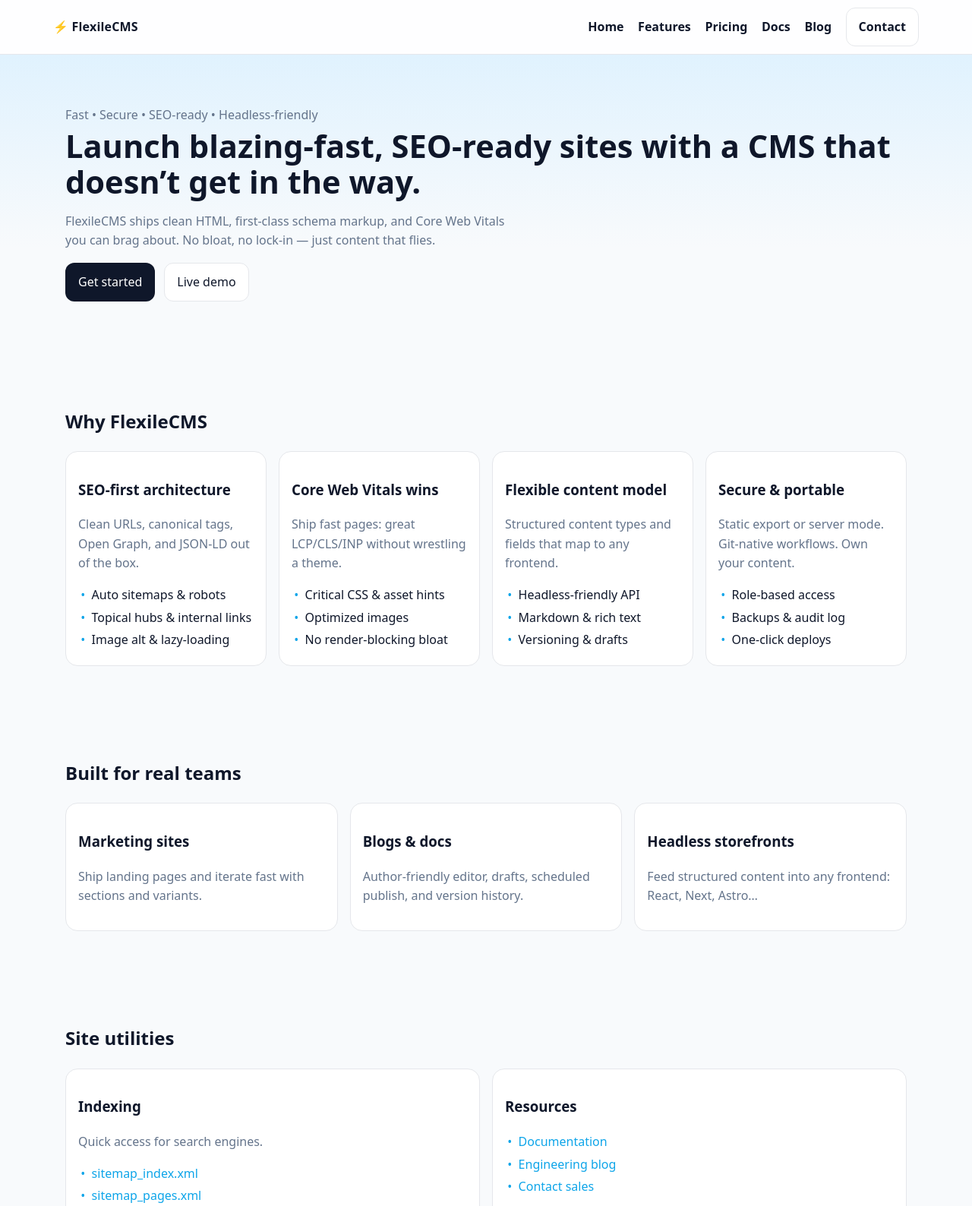
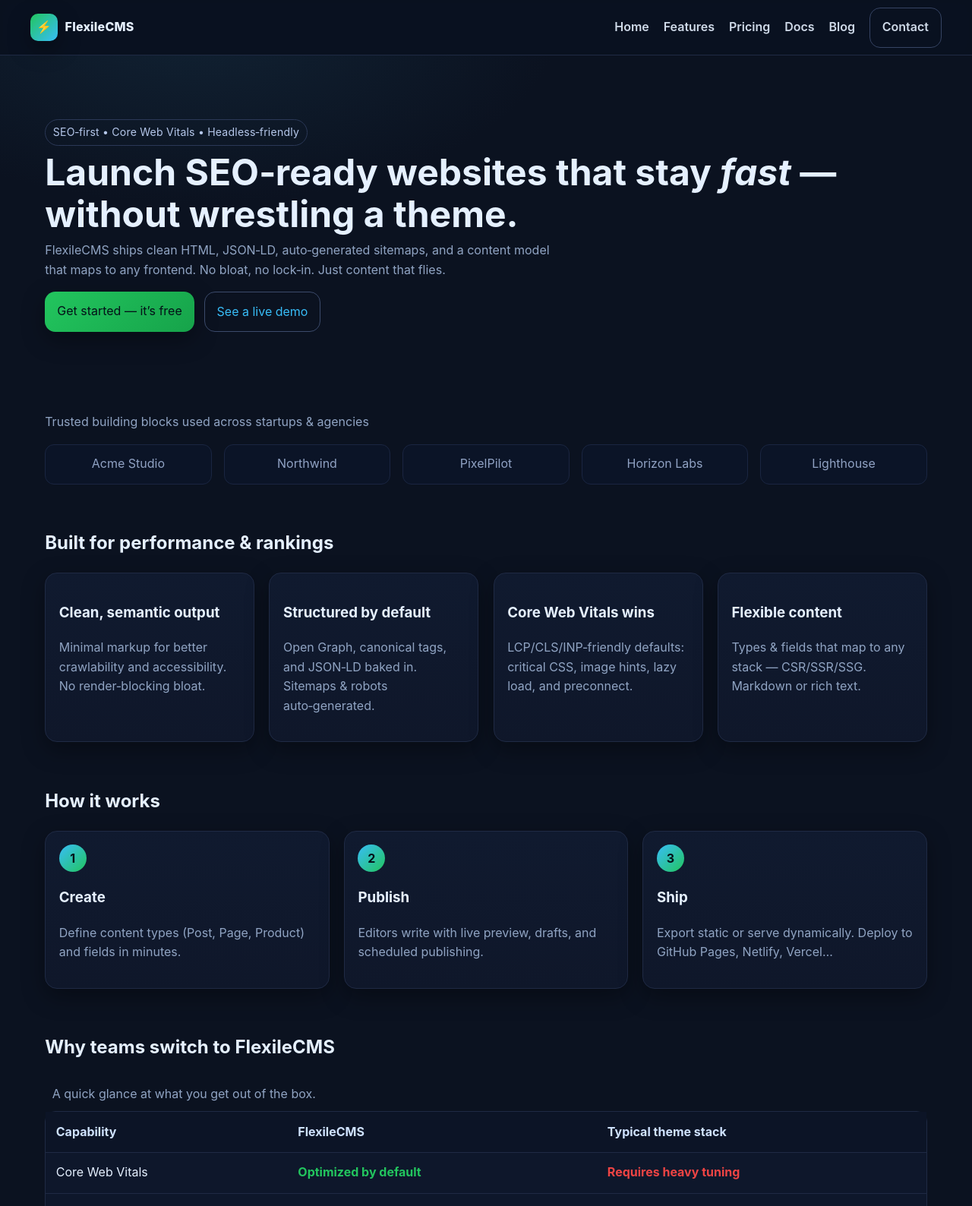
Before and after one commit to JOLTER85/flexilecms.com, a plain HTML site: page index.html in a window 1280 px wide. Shown: the top 1588 px of the page at 76% size. Drawn offline with Linux system fonts and the light colour scheme.

Commit message:
Add files via upload

```diff
--- a/index.html
+++ b/index.html
@@ -3,199 +3,194 @@
 <head>
   <meta charset="utf-8"/>
   <meta name="viewport" content="width=device-width, initial-scale=1"/>
-  <title>FlexileCMS — The fast, SEO‑ready, lightweight CMS</title>
-  <meta name="description" content="FlexileCMS is a fast, lightweight CMS for modern sites. SEO‑ready, secure, and easy to ship. Launch blazing‑fast websites with clean markup and structured data."/>
+  <title>FlexileCMS — Launch SEO‑ready sites that are fast by default</title>
+  <meta name="description" content="FlexileCMS is a lightweight, SEO‑first CMS. Ship blazing‑fast websites with clean HTML, structured data, and Core Web Vitals that stay green."/>
   <link rel="canonical" href="https://flexilecms.com/"/>
   <link rel="icon" href="/assets/favicon.png" type="image/png"/>
-
-  <!-- Open Graph -->
-  <meta property="og:title" content="FlexileCMS — The fast, SEO‑ready, lightweight CMS"/>
-  <meta property="og:description" content="Build blazing‑fast, SEO‑ready websites. Clean structure, great Core Web Vitals, and no bloat."/>
+  <meta property="og:title" content="FlexileCMS — Launch SEO‑ready sites that are fast by default"/>
+  <meta property="og:description" content="Lightweight CMS with clean HTML, JSON‑LD, auto sitemaps, and Core Web Vitals wins."/>
   <meta property="og:url" content="https://flexilecms.com/"/>
   <meta property="og:type" content="website"/>
 
-  <!-- Google Tag Manager (replace GTM-XXXXXXX with your container ID) -->
-  <script>
-  (function(w,d,s,l,i){w[l]=w[l]||[];w[l].push({'gtm.start':new Date().getTime(),event:'gtm.js'});
-  var f=d.getElementsByTagName(s)[0],j=d.createElement(s),dl=l!='dataLayer'?'&l='+l:'';
-  j.async=true;j.src='https://www.googletagmanager.com/gtm.js?id='+i+dl;f.parentNode.insertBefore(j,f);
-  })(window,document,'script','dataLayer','GTM-XXXXXXX');
-  </script>
-  <!-- End GTM -->
+  <!-- Google Tag Manager -->
+  <script>(function(w,d,s,l,i){w[l]=w[l]||[];w[l].push({'gtm.start':new Date().getTime(),event:'gtm.js'});
+  var f=d.getElementsByTagName(s)[0],j=d.createElement(s),dl=l!='dataLayer'?'&l='+l:'';j.async=true;
+  j.src='https://www.googletagmanager.com/gtm.js?id='+i+dl;f.parentNode.insertBefore(j,f);
+  })(window,document,'script','dataLayer','GTM-MQLPR8WC');</script>
+  <!-- End Google Tag Manager -->
 
   <style>
     :root{
-      --fg:#0f172a; --muted:#64748b; --bg:#f8fafc; --card:#fff; --line:#e5e7eb; --accent:#0ea5e9;
+      --bg:#0b1220; --card:#0f172a; --fg:#e5f0ff; --muted:#90a4c3; --line:#1f2a44;
+      --brand:#22c55e; --brand-2:#38bdf8; --shadow:0 10px 30px rgba(0,0,0,.35);
     }
-    *{box-sizing:border-box}
-    html,body{margin:0}
-    body{font-family:system-ui,Segoe UI,Roboto,Arial,sans-serif;background:var(--bg);color:var(--fg);line-height:1.6}
-    a{color:var(--accent);text-decoration:none} a:hover{text-decoration:underline}
-    .container{max-width:1140px;margin:auto;padding:1rem}
-    header{position:sticky;top:0;background:#ffffffcc;backdrop-filter:saturate(180%) blur(8px);border-bottom:1px solid var(--line);z-index:10}
-    .nav{display:flex;align-items:center;justify-content:space-between;padding:.6rem 0;gap:.75rem}
-    .brand{font-weight:900;letter-spacing:.2px}
-    nav a{color:var(--fg);font-weight:600;margin-left:.9rem}
-    .btn{display:inline-block;background:var(--fg);color:#fff;padding:.75rem 1rem;border-radius:12px;border:1px solid #0001}
-    .btn.outline{background:#fff;color:var(--fg);border:1px solid var(--line)}
-    .hero{background:linear-gradient(180deg,#e0f2fe 0,transparent 65%);padding:3.2rem 0}
-    .hero h1{font-size:clamp(1.7rem,3.5vw,2.6rem);line-height:1.12;margin:.3rem 0}
-    .hero p{color:var(--muted);max-width:65ch}
-    .hero-cta{display:flex;gap:.75rem;flex-wrap:wrap;margin-top:1rem}
-    .grid{display:grid;gap:1rem}
-    .cards{grid-template-columns:repeat(auto-fit,minmax(260px,1fr))}
-    .card{background:var(--card);border:1px solid var(--line);border-radius:16px;padding:1rem}
+    *{box-sizing:border-box} html,body{margin:0}
+    body{font-family:Inter,system-ui,Segoe UI,Roboto,Arial,sans-serif;background:linear-gradient(180deg,#0b1220,#0b1220 60%,#0d1526);color:var(--fg);line-height:1.6}
+    a{color:var(--brand-2);text-decoration:none} a:hover{text-decoration:underline}
+    .container{max-width:1200px;margin:auto;padding:1.2rem}
+    header{position:sticky;top:0;background:#0b1220e6;backdrop-filter:saturate(180%) blur(10px);border-bottom:1px solid var(--line);z-index:20}
+    .nav{display:flex;align-items:center;justify-content:space-between;gap:1rem;padding:.6rem 0}
+    .brand{display:flex;align-items:center;gap:.6rem;font-weight:800;letter-spacing:.2px}
+    .brand-badge{display:inline-grid;place-items:center;width:36px;height:36px;border-radius:10px;background:linear-gradient(135deg,var(--brand),var(--brand-2));box-shadow:var(--shadow)}
+    nav a{color:var(--fg);font-weight:600;margin-left:.9rem;opacity:.9} nav a:hover{opacity:1}
+    .btn{display:inline-block;border-radius:14px;padding:.8rem 1rem;border:1px solid #3b4a6b}
+    .btn.primary{background:linear-gradient(135deg,var(--brand),#16a34a);color:#041018;border:none;box-shadow:var(--shadow)}
+    .btn.ghost{background:transparent;color:var(--fg)}
+    .hero{padding:4rem 0;background:radial-gradient(800px 400px at 20% -10%,#123,#0b1220 60%), radial-gradient(900px 500px at 100% 0%,#0b2038,transparent 60%);}
+    h1{font-size:clamp(1.8rem,3.8vw,3rem);line-height:1.15;margin:.4rem 0}
+    .hero p.lead{color:var(--muted);max-width:66ch;margin:.5rem 0 1rem}
+    .pill{display:inline-block;padding:.35rem .6rem;border:1px solid #2b3857;border-radius:999px;color:#b5c7ea;letter-spacing:.2px;font-size:.88rem}
+
+    .grid{display:grid;gap:1.2rem} .cards{grid-template-columns:repeat(auto-fit,minmax(260px,1fr))}
+    .card{background:linear-gradient(180deg,#101a2f,#0f172a);border:1px solid var(--line);border-radius:16px;padding:1.1rem;box-shadow:var(--shadow)}
     .muted{color:var(--muted)}
-    .section{padding:2.2rem 0}
-    .list{list-style:none;margin:0;padding:0}
-    .list li{padding-left:1.1rem;position:relative;margin:.25rem 0}
-    .list li::before{content:"•";position:absolute;left:.2rem;color:var(--accent)}
-    .cta{background:#0f172a;color:#fff;border-radius:16px;padding:1.5rem;display:flex;flex-wrap:wrap;align-items:center;justify-content:space-between;gap:1rem}
-    footer{background:#0f172a;color:#cbd5e1;padding:2rem 0;margin-top:2rem}
-    footer a{color:#cbd5e1}
+
+    .logos{display:grid;grid-template-columns:repeat(auto-fit,minmax(120px,1fr));gap:1rem;opacity:.9}
+    .logo{background:#0c1528;border:1px solid #1c2845;border-radius:12px;padding:.8rem;text-align:center;color:#9fb2d6}
+
+    .steps{grid-template-columns:repeat(auto-fit,minmax(260px,1fr))}
+    .step-num{width:36px;height:36px;border-radius:999px;background:linear-gradient(135deg,var(--brand-2),var(--brand));display:grid;place-items:center;font-weight:700;color:#041018;margin-bottom:.5rem}
+
+    table.compare{width:100%;border-collapse:separate;border-spacing:0;border:1px solid var(--line);border-radius:14px;overflow:hidden;background:#0e172b}
+    table.compare th,table.compare td{padding:.85rem;border-bottom:1px solid var(--line);text-align:left}
+    table.compare tr:last-child td{border-bottom:none}
+    table.compare th{background:#0c1426;color:#cfe2ff}
+    .yes{color:#22c55e;font-weight:700} .no{color:#ef4444;font-weight:700}
+
+    details{background:#0e172b;border:1px solid var(--line);border-radius:12px;padding:.8rem}
+    details+details{margin-top:.6rem} summary{cursor:pointer;font-weight:600}
+
+    footer{background:#0a0f1c;border-top:1px solid var(--line);margin-top:2rem}
   </style>
 
-  <!-- JSON-LD -->
   <script type="application/ld+json">
   {
     "@context":"https://schema.org",
-    "@type":"Organization",
+    "@type":"SoftwareApplication",
     "name":"FlexileCMS",
+    "applicationCategory":"BusinessApplication",
+    "operatingSystem":"Any",
     "url":"https://flexilecms.com",
-    "logo":"https://flexilecms.com/assets/favicon.png"
+    "offers":{"@type":"Offer","price":"0","priceCurrency":"USD"},
+    "description":"Lightweight CMS focused on speed and SEO with clean HTML and JSON‑LD."
   }
   </script>
 </head>
 <body>
   <!-- Google Tag Manager (noscript) -->
-  <noscript><iframe src="https://www.googletagmanager.com/ns.html?id=GTM-XXXXXXX" height="0" width="0" style="display:none;visibility:hidden"></iframe></noscript>
-  <!-- End GTM (noscript) -->
+  <noscript><iframe src="https://www.googletagmanager.com/ns.html?id=GTM-MQLPR8WC" height="0" width="0" style="display:none;visibility:hidden"></iframe></noscript>
 
   <header role="banner">
     <div class="container nav">
-      <div class="brand">⚡ FlexileCMS</div>
-      <nav aria-label="Main">
+      <div class="brand">
+        <span class="brand-badge">⚡</span>
+        <span>FlexileCMS</span>
+      </div>
+      <nav aria-label="Main navigation">
         <a href="/">Home</a>
         <a href="/features">Features</a>
         <a href="/pricing">Pricing</a>
         <a href="/docs">Docs</a>
         <a href="/blog">Blog</a>
-        <a href="/contact" class="btn outline">Contact</a>
+        <a class="btn ghost" href="/contact">Contact</a>
       </nav>
     </div>
   </header>
 
   <section class="hero">
     <div class="container">
-      <p class="muted" style="margin:0">Fast • Secure • SEO‑ready • Headless‑friendly</p>
-      <h1>Launch blazing‑fast, SEO‑ready sites with a CMS that doesn’t get in the way.</h1>
-      <p>FlexileCMS ships clean HTML, first‑class schema markup, and Core Web Vitals you can brag about. No bloat, no lock‑in — just content that flies.</p>
-      <div class="hero-cta">
-        <a href="/docs/get-started" class="btn">Get started</a>
-        <a href="/demo" class="btn outline">Live demo</a>
+      <span class="pill">SEO‑first • Core Web Vitals • Headless‑friendly</span>
+      <h1>Launch SEO‑ready websites that stay <em>fast</em> — without wrestling a theme.</h1>
+      <p class="lead">FlexileCMS ships clean HTML, JSON‑LD, auto‑generated sitemaps, and a content model that maps to any frontend. No bloat, no lock‑in. Just content that flies.</p>
+      <div style="display:flex;gap:.8rem;flex-wrap:wrap;margin-top:1rem">
+        <a class="btn primary" href="/docs/get-started">Get started — it’s free</a>
+        <a class="btn" href="/demo">See a live demo</a>
       </div>
     </div>
   </section>
 
-  <section class="section" aria-labelledby="features-title">
+  <section>
     <div class="container">
-      <h2 id="features-title">Why FlexileCMS</h2>
-      <div class="grid cards">
-        <article class="card">
-          <h3>SEO‑first architecture</h3>
-          <p class="muted">Clean URLs, canonical tags, Open Graph, and JSON‑LD out of the box.</p>
-          <ul class="list">
-            <li>Auto sitemaps & robots</li>
-            <li>Topical hubs & internal links</li>
-            <li>Image alt & lazy‑loading</li>
-          </ul>
-        </article>
-        <article class="card">
-          <h3>Core Web Vitals wins</h3>
-          <p class="muted">Ship fast pages: great LCP/CLS/INP without wrestling a theme.</p>
-          <ul class="list">
-            <li>Critical CSS & asset hints</li>
-            <li>Optimized images</li>
-            <li>No render‑blocking bloat</li>
-          </ul>
-        </article>
-        <article class="card">
-          <h3>Flexible content model</h3>
-          <p class="muted">Structured content types and fields that map to any frontend.</p>
-          <ul class="list">
-            <li>Headless‑friendly API</li>
-            <li>Markdown & rich text</li>
-            <li>Versioning & drafts</li>
-          </ul>
-        </article>
-        <article class="card">
-          <h3>Secure & portable</h3>
-          <p class="muted">Static export or server mode. Git‑native workflows. Own your content.</p>
-          <ul class="list">
-            <li>Role‑based access</li>
-            <li>Backups & audit log</li>
-            <li>One‑click deploys</li>
-          </ul>
-        </article>
+      <p class="muted" style="margin:.2rem 0 1rem">Trusted building blocks used across startups & agencies</p>
+      <div class="logos">
+        <div class="logo">Acme Studio</div>
+        <div class="logo">Northwind</div>
+        <div class="logo">PixelPilot</div>
+        <div class="logo">Horizon Labs</div>
+        <div class="logo">Lighthouse</div>
       </div>
     </div>
   </section>
 
-  <section class="section" aria-labelledby="use-cases">
+  <section>
     <div class="container">
-      <h2 id="use-cases">Built for real teams</h2>
+      <h2>Built for performance & rankings</h2>
       <div class="grid cards">
-        <article class="card">
-          <h3>Marketing sites</h3>
-          <p class="muted">Ship landing pages and iterate fast with sections and variants.</p>
-        </article>
-        <article class="card">
-          <h3>Blogs & docs</h3>
-          <p class="muted">Author‑friendly editor, drafts, scheduled publish, and version history.</p>
-        </article>
-        <article class="card">
-          <h3>Headless storefronts</h3>
-          <p class="muted">Feed structured content into any frontend: React, Next, Astro…</p>
-        </article>
+        <article class="card"><h3>Clean, semantic output</h3><p class="muted">Minimal markup for better crawlability and accessibility. No render‑blocking bloat.</p></article>
+        <article class="card"><h3>Structured by default</h3><p class="muted">Open Graph, canonical tags, and JSON‑LD baked in. Sitemaps & robots auto‑generated.</p></article>
+        <article class="card"><h3>Core Web Vitals wins</h3><p class="muted">LCP/CLS/INP‑friendly defaults: critical CSS, image hints, lazy load, and preconnect.</p></article>
+        <article class="card"><h3>Flexible content</h3><p class="muted">Types & fields that map to any stack — CSR/SSR/SSG. Markdown or rich text.</p></article>
       </div>
     </div>
   </section>
 
-  <section class="section" aria-labelledby="utils-title">
+  <section>
     <div class="container">
-      <h2 id="utils-title">Site utilities</h2>
-      <div class="grid cards">
-        <article class="card">
-          <h3>Indexing</h3>
-          <p class="muted">Quick access for search engines.</p>
-          <ul class="list">
-            <li><a href="/sitemap_index.xml">sitemap_index.xml</a></li>
-            <li><a href="/sitemap_pages.xml">sitemap_pages.xml</a></li>
-            <li><a href="/sitemap_blog.xml">sitemap_blog.xml</a></li>
-            <li><a href="/robots.txt">robots.txt</a></li>
-          </ul>
-        </article>
-        <article class="card">
-          <h3>Resources</h3>
-          <ul class="list">
-            <li><a href="/docs">Documentation</a></li>
-            <li><a href="/blog">Engineering blog</a></li>
-            <li><a href="/contact">Contact sales</a></li>
-          </ul>
-        </article>
+      <h2>How it works</h2>
+      <div class="grid steps">
+        <div class="card"><div class="step-num">1</div><h3>Create</h3><p class="muted">Define content types (Post, Page, Product) and fields in minutes.</p></div>
+        <div class="card"><div class="step-num">2</div><h3>Publish</h3><p class="muted">Editors write with live preview, drafts, and scheduled publishing.</p></div>
+        <div class="card"><div class="step-num">3</div><h3>Ship</h3><p class="muted">Export static or serve dynamically. Deploy to GitHub Pages, Netlify, Vercel…</p></div>
       </div>
     </div>
   </section>
 
-  <section class="section">
+  <section>
     <div class="container">
-      <div class="cta">
+      <h2>Why teams switch to FlexileCMS</h2>
+      <table class="compare" aria-describedby="compare-desc">
+        <caption id="compare-desc" class="muted" style="text-align:left;padding:.6rem">A quick glance at what you get out of the box.</caption>
+        <thead><tr><th>Capability</th><th>FlexileCMS</th><th>Typical theme stack</th></tr></thead>
+        <tbody>
+          <tr><td>Core Web Vitals</td><td class="yes">Optimized by default</td><td class="no">Requires heavy tuning</td></tr>
+          <tr><td>Structured data</td><td class="yes">Built‑in JSON‑LD</td><td class="no">Plugins required</td></tr>
+          <tr><td>Security</td><td class="yes">Static export option</td><td class="no">Dynamic surface area</td></tr>
+          <tr><td>Portability</td><td class="yes">Headless‑friendly</td><td class="no">Vendor lock‑in</td></tr>
+        </tbody>
+      </table>
+    </div>
+  </section>
+
+  <section>
+    <div class="container">
+      <h2>What people say</h2>
+      <div class="grid cards">
+        <blockquote class="card" cite="#"><p>“We replaced a bulky stack and cut our LCP from 3.2s to 1.2s. Rankings followed.”</p><p class="muted">— Mira, Growth Lead</p></blockquote>
+        <blockquote class="card" cite="#"><p>“Editors love the simplicity. Devs love the clean output. Perfect balance.”</p><p class="muted">— Dan, CTO</p></blockquote>
+        <blockquote class="card" cite="#"><p>“Setup to first deploy in an afternoon. Our lighthouse score finally stayed green.”</p><p class="muted">— Keita, Freelancer</p></blockquote>
+      </div>
+    </div>
+  </section>
+
+  <section>
+    <div class="container">
+      <div class="card" style="display:flex;flex-wrap:wrap;gap:1rem;align-items:center;justify-content:space-between">
+        <div><h2 style="margin:.2rem 0">Ready to ship faster?</h2>
+        <p class="muted" style="margin:0">Start with best‑practice defaults and keep control of your stack.</p></div>
         <div>
-          <h2 style="margin:.2rem 0">Ready to ship faster?</h2>
-          <p class="muted" style="margin:0">Spin up a project in minutes and keep your Core Web Vitals green.</p>
+          <a class="btn primary" href="/docs/get-started">Start now</a>
+          <a class="btn" href="/contact">Talk to sales</a>
         </div>
-        <a class="btn" href="/docs/get-started">Start now</a>
       </div>
+    </div>
+  </section>
+
+  <section>
+    <div class="container">
+      <h2>FAQ</h2>
+      <details><summary>Is it really SEO‑first?</summary><p class="muted">Yes — clean HTML, canonical tags, OG, JSON‑LD, robots, sitemaps, and internal linking patterns come standard.</p></details>
+      <details><summary>Static or dynamic?</summary><p class="muted">Both. Export static for max speed and security, or run server mode when you need it.</p></details>
+      <details><summary>Can we use our existing frontend?</summary><p class="muted">Absolutely. FlexileCMS is headless‑friendly and works with React, Next.js, Astro, vanilla, and more.</p></details>
     </div>
   </section>
 
```
